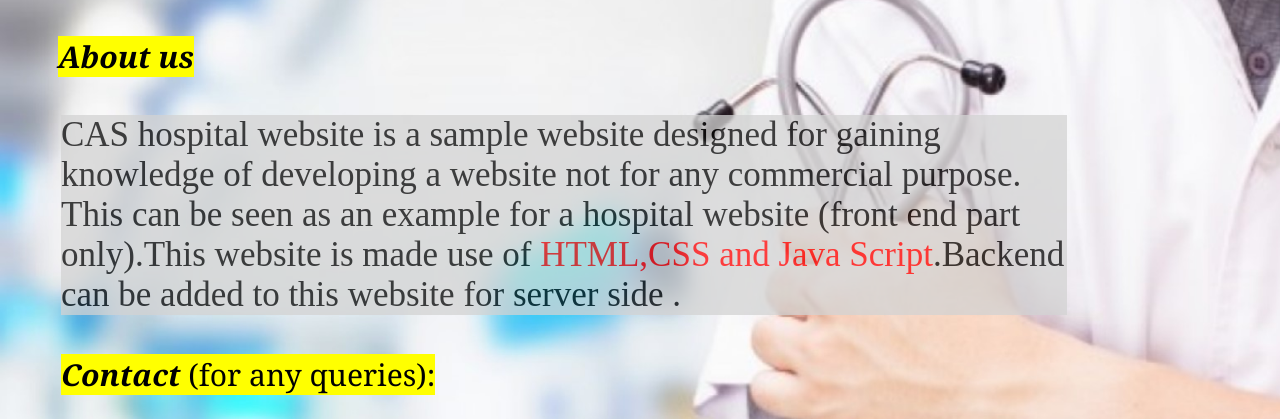
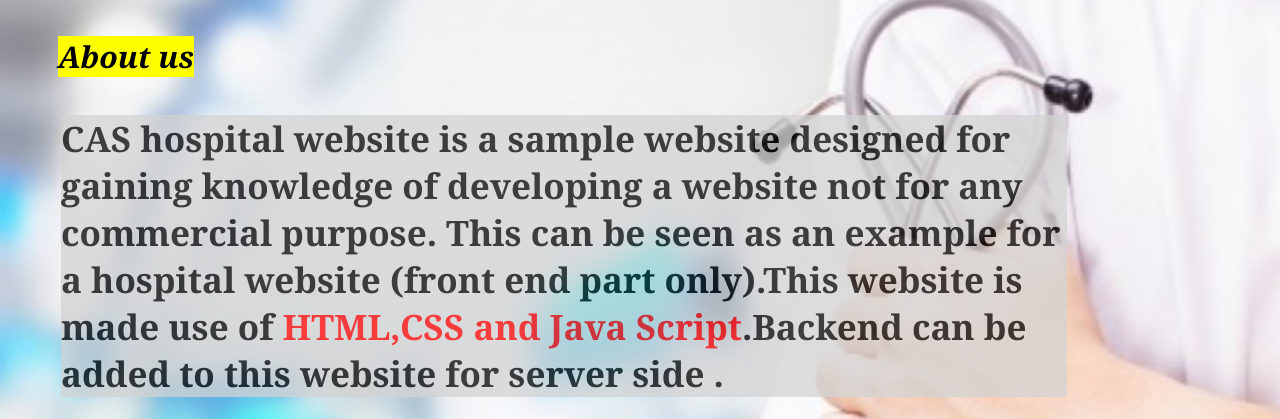
Before and after one commit to velugotipranay/Hospital-Website, a plain HTML site: page aboutus.html in a window 1280 px wide. Shown: the part 116-535 px from the top of the page. Drawn offline with Linux system fonts and the light colour scheme; files whose address does not match are found by name.

Commit message:
Update aboutus.css

```diff
--- a/aboutus.css
+++ b/aboutus.css
@@ -4,13 +4,14 @@ body{
 }
 p{
     font-size:35px ;
-    font-family:times new roman;
+    font-family:Georgia;
     color:black;
     background-color:lightgray;
     opacity: 0.75;
     direction:center;
     width:80%;
     margin-left: 50px;
+    font-weight:bolder;
 }
 .active{
     color:black;
```
